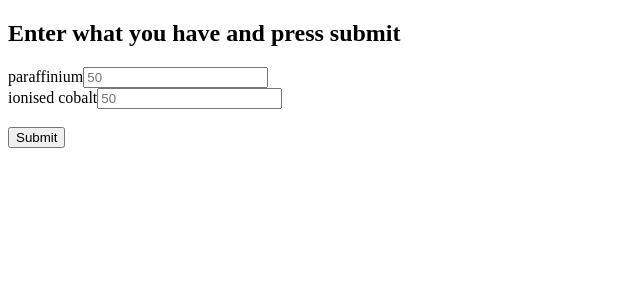
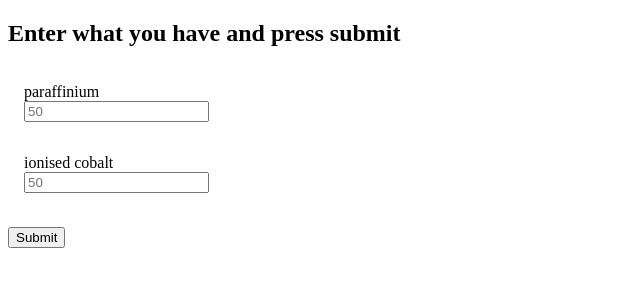
Before and after one commit to AidWal13/DictionaryTest, a plain HTML site: page index.html in a window 1280 px wide. Both pictures are taken after a click on the button "Aronium". Shown: the whole page, without its empty margins (0-640 px from the left). Drawn offline with Linux system fonts and the light colour scheme.

Commit message:
refactor ingr inputs - now in div

```diff
--- a/index.html
+++ b/index.html
@@ -5,7 +5,8 @@
     <meta charset="UTF-8">
     <meta http-equiv="X-UA-Compatible" content="IE=edge">
     <meta name="viewport" content="width=device-width, initial-scale=1.0">
-    <title>Test</title>
+    <title>No Man's Sky: Ingredient Calculator</title>
+    <link rel="stylesheet" href="style.css">
 </head>
 
 <body>
--- a/index.js
+++ b/index.js
@@ -5,8 +5,6 @@ import * as TradeGoods from './TradeGoods.js';
 
 let tradegoodChosen;
 const NeededInv = new ShoppingListInventory();
-//const UserInv = new UserInventory();
-//const collectInputs = UserInv.collectInputs.bind(UserInv);
 
 //get all buttons and add event listeners
 let ingrButtons = document.querySelectorAll(".option");
@@ -93,6 +91,10 @@ function makeIngrInput(tradegoodListObject, tradegood, ingredient) {
 
   } else {
 
+    //Create the Div to contain input and label
+    let newDiv = document.createElement('div');
+    newDiv.classList.add('ingrInputDiv');
+
     //Create the label element
     let labelEl = document.createElement('label');
     labelEl.innerHTML = ingredient;
@@ -104,13 +106,17 @@ function makeIngrInput(tradegoodListObject, tradegood, ingredient) {
     inputEl.type = "number";
     inputEl.name = ingredient;
     inputEl.classList.add('ingrInput');
-
     inputEl.placeholder = tradegoodListObject[tradegood][ingredient];
 
+    //Add input and label to div
+    newDiv.appendChild(labelEl);
+    newDiv.appendChild(document.createElement("br"));
+    newDiv.appendChild(inputEl);
+    newDiv.appendChild(document.createElement("br"));
+
+    //Append them to the page
     let div = document.getElementById("divOfInputs");
-    div.appendChild(labelEl);
-    div.appendChild(inputEl);
-    div.appendChild(document.createElement("br"));
+    div.appendChild(newDiv);
   }
 }
 
--- /dev/null
+++ b/style.css
@@ -0,0 +1,5 @@
+
+
+.ingrInputDiv {
+    padding: 1rem;
+}
```
